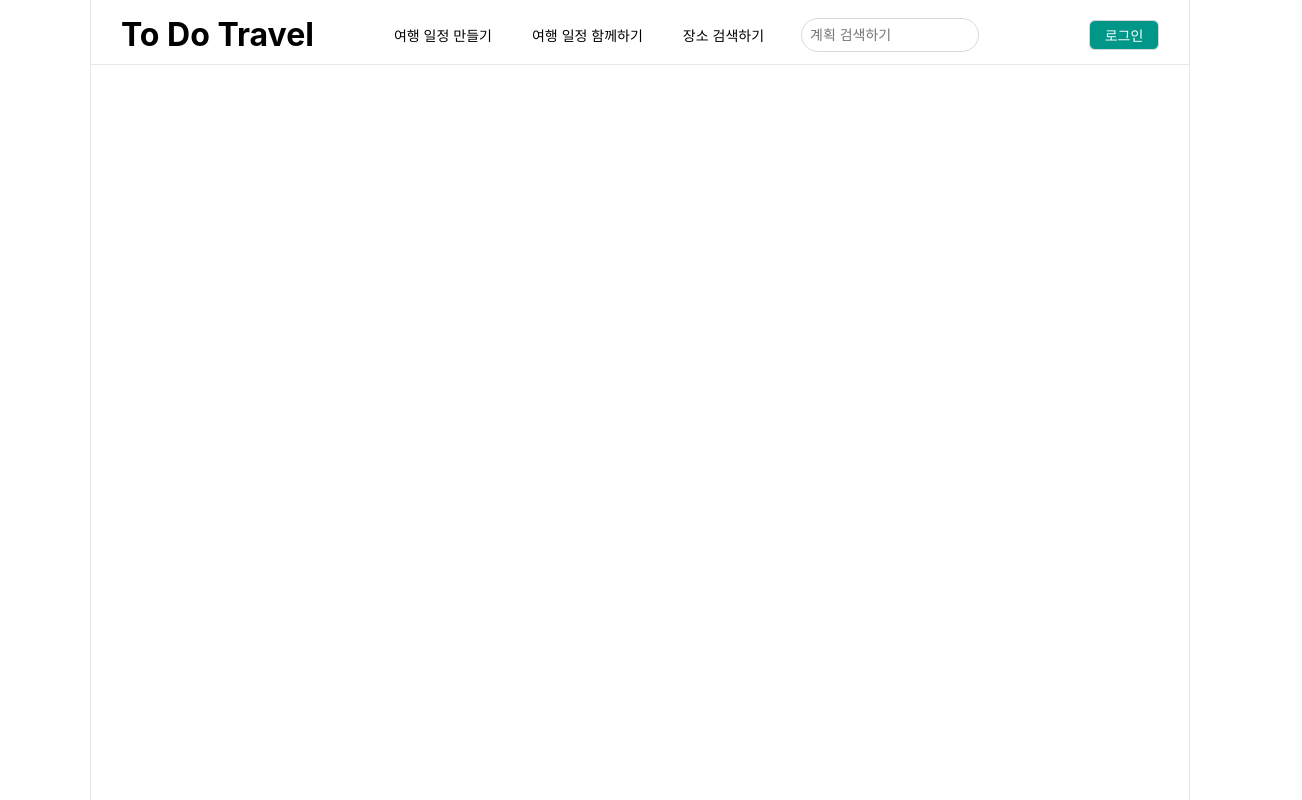
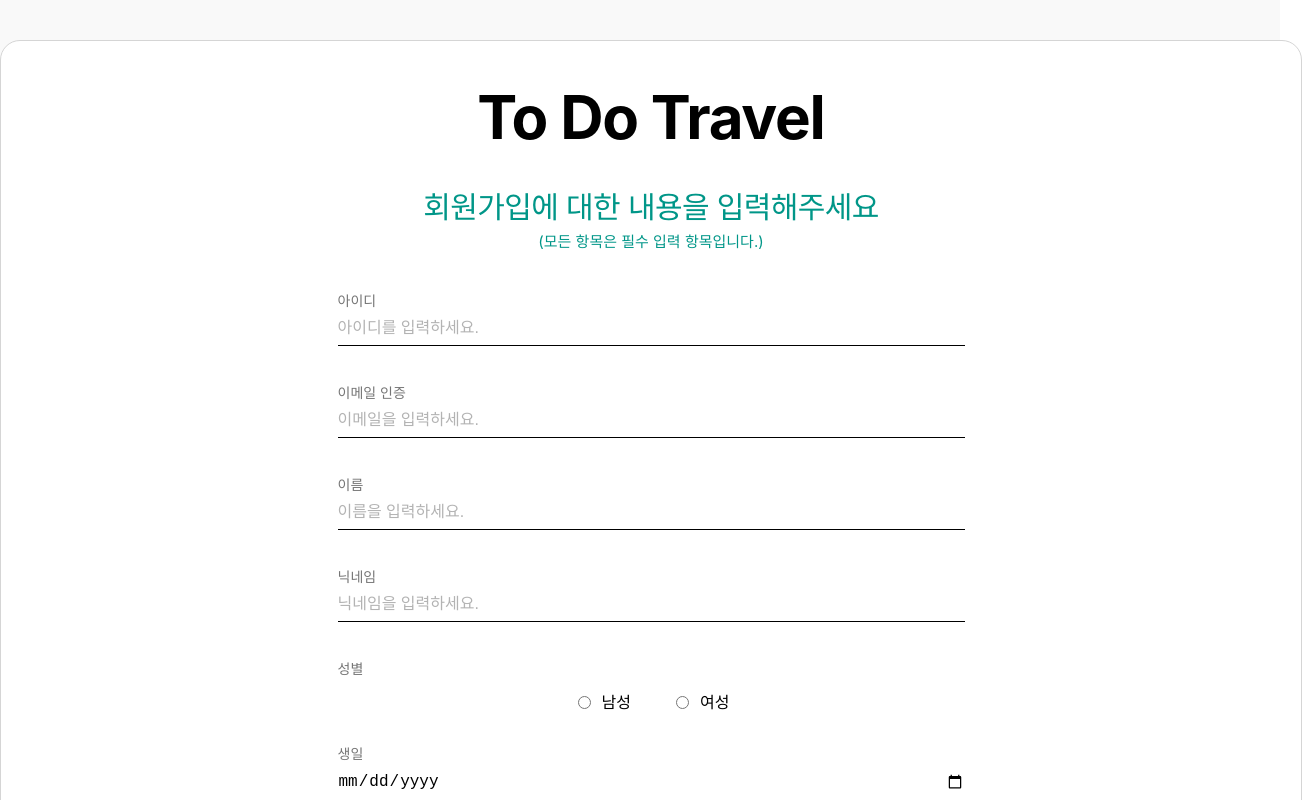
Before and after one commit to 11dontcare/todotravel_frontend, a React (Create React App) app: page /signup in a window 1280 px wide. Shown: the top 800 px of the page, 1302 px wide, since content can reach past the window. Built offline with nearby package versions, Linux system fonts and the light colour scheme.

Commit message:
Feat: 회원가입 url 변경

```diff
--- a/src/App.js
+++ b/src/App.js
@@ -19,7 +19,7 @@ function App() {
   const location = useLocation();
 
   // 로그인과 회원가입 페이지에서는 헤더를 렌더링하지 않음
-  const hideHeaderPaths = ["/login", "/sign-up"];
+  const hideHeaderPaths = ["/login", "/signup"];
   const shouldHideHeader = hideHeaderPaths.includes(location.pathname);
 
   return (
@@ -40,7 +40,7 @@ function App() {
         <div className={styles.authPage}>
           <Routes>
             <Route path='/login' element={<Login />} />
-            <Route path='/sign-up' element={<SignUp />} />
+            <Route path='/signup' element={<SignUp />} />
           </Routes>
         </div>
       )}
```
